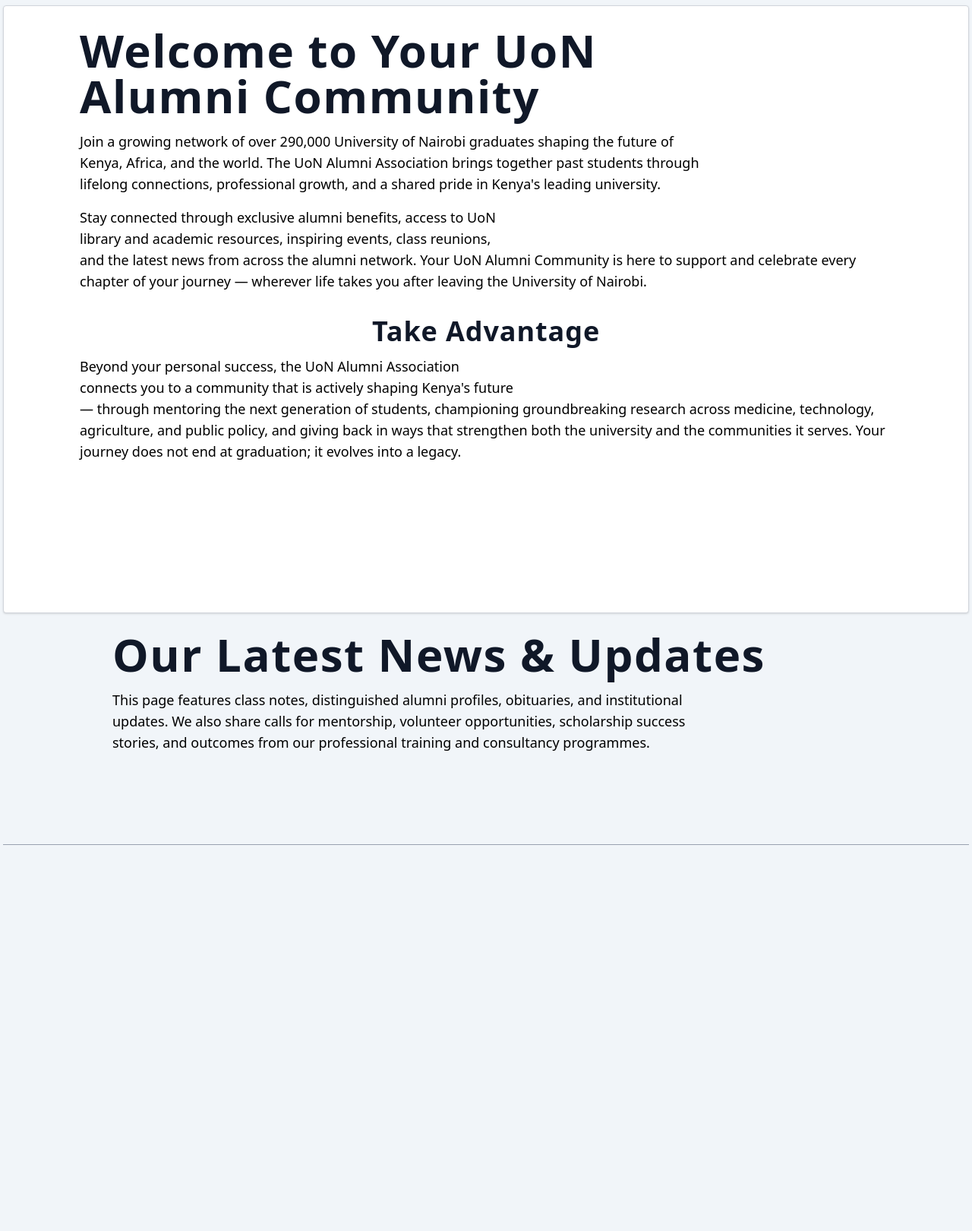
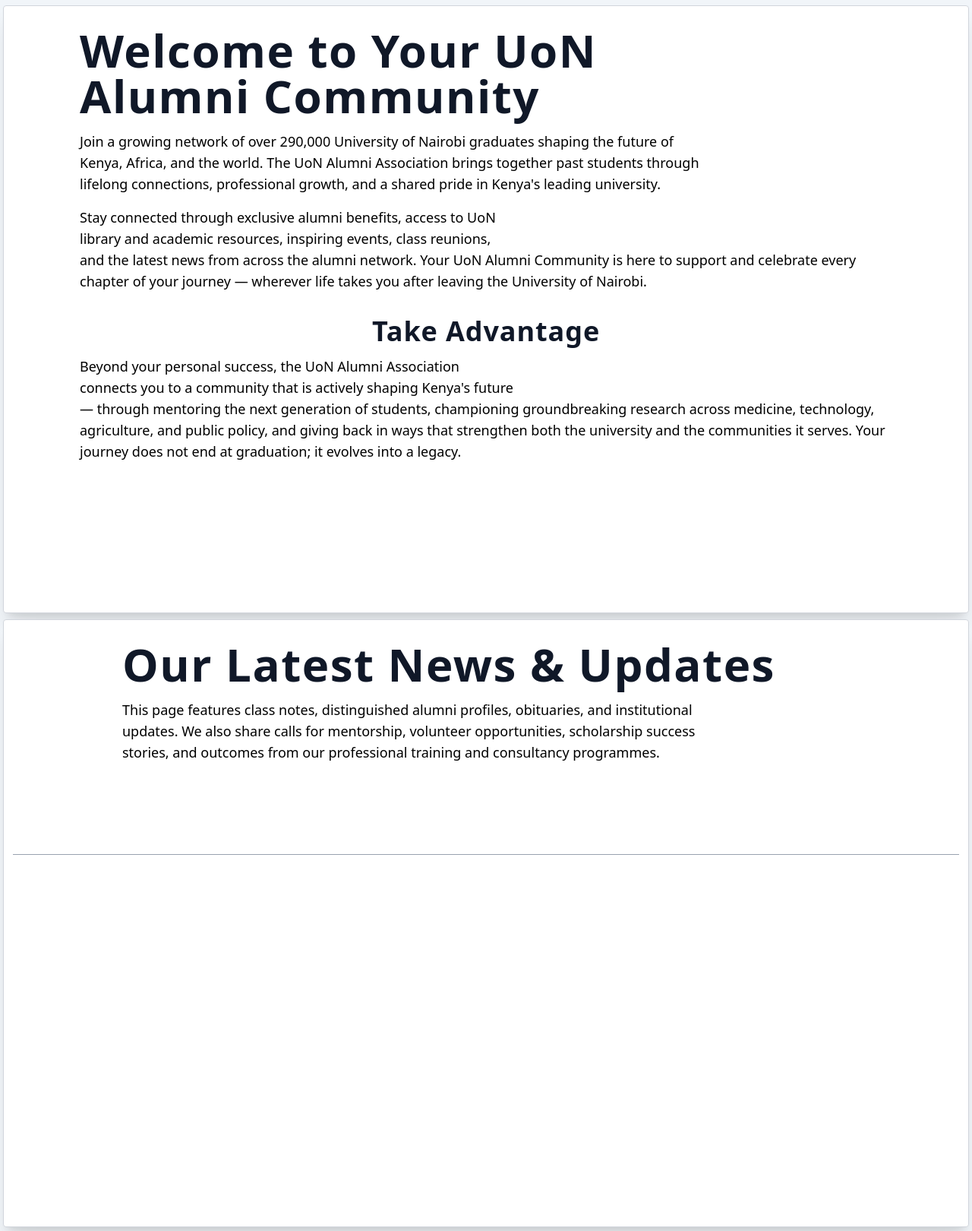
Before and after one commit to rueben17/uon_alumni_II, a Django app: page / in a window 1280 px wide. Shown: the part 983-2603 px from the top of the page at 76% size. Run offline with Django 5.2, Linux system fonts and the light colour scheme; data that the repository does not hold is empty; style sheets or scripts are compiled from the project's sources; parts of the project's set-up code (start-up, migrations or seed data) failed here and were passed over; some libraries are stand-ins or nearby versions.

Commit message:
Apply the site background image treatment to the home page
alumni_home.html was the only major page still missing the
position:fixed backdrop pattern used everywhere else. front_page/
front_page_2 bumped from shadow-sm to shadow-xl so the white cards
read as elevated above the image instead of sitting flat against it.

```diff
--- a/templates/home/alumni_home.html
+++ b/templates/home/alumni_home.html
@@ -5,7 +5,15 @@
 
 {% block content %}
 
-        <div  class="container mx-auto min-h-screen space-y-2" style="max-width: 1700px;important;">
+        <div  class="container mx-auto min-h-screen space-y-2 relative" style="max-width: 1700px;important;">
+            {% comment %}
+            Same background treatment as templates/home/membership_analytics.html
+            -- position:fixed backdrop, admin-editable via Banner.page_background
+            (apps/home/context_processors.py's images()). front_page/front_page_2
+            get a stronger shadow below so the white cards read as elevated
+            above the image instead of blending flat into it.
+            {% endcomment %}
+            <div class="fixed inset-0 -z-10 bg-cover bg-top bg-no-repeat" style="background-image: url('{{ page_background_url }}');"></div>
             {% include "snippets/navbar.html" %}
 
 
@@ -13,7 +21,7 @@
 
             {% include "snippets/carousel.html" %}
 
-            <section id="front_page" class="max-w-full min-h-screen mx-auto bg-white shadow-sm border border-solid border-gray-300 p-3 rounded-sm">
+            <section id="front_page" class="max-w-7xl min-h-screen mx-auto bg-white shadow-xl border border-solid border-gray-300 p-3 rounded-sm">
                 <section class="p-4">
                     <div class="mx-auto md:px-12 lg:px-18 max-w-7xl">
                         <h1 class="text-4xl font-semibold tracking-wide text-gray-900 lg:text-6xl text-balance">
@@ -40,7 +48,7 @@
                 </section>
             </section>
 
-            <section id="front_page_2" class="max-w-full min-h-screen mx-auto  ">
+            <section id="front_page_2" class="max-w-7xl min-h-screen mx-auto bg-white shadow-xl border border-solid border-gray-300 p-3 rounded-sm">
                  <section class="p-4">
                     <div class="mx-auto md:px-12 lg:px-32 max-w-7xl">
                       <div>
```
